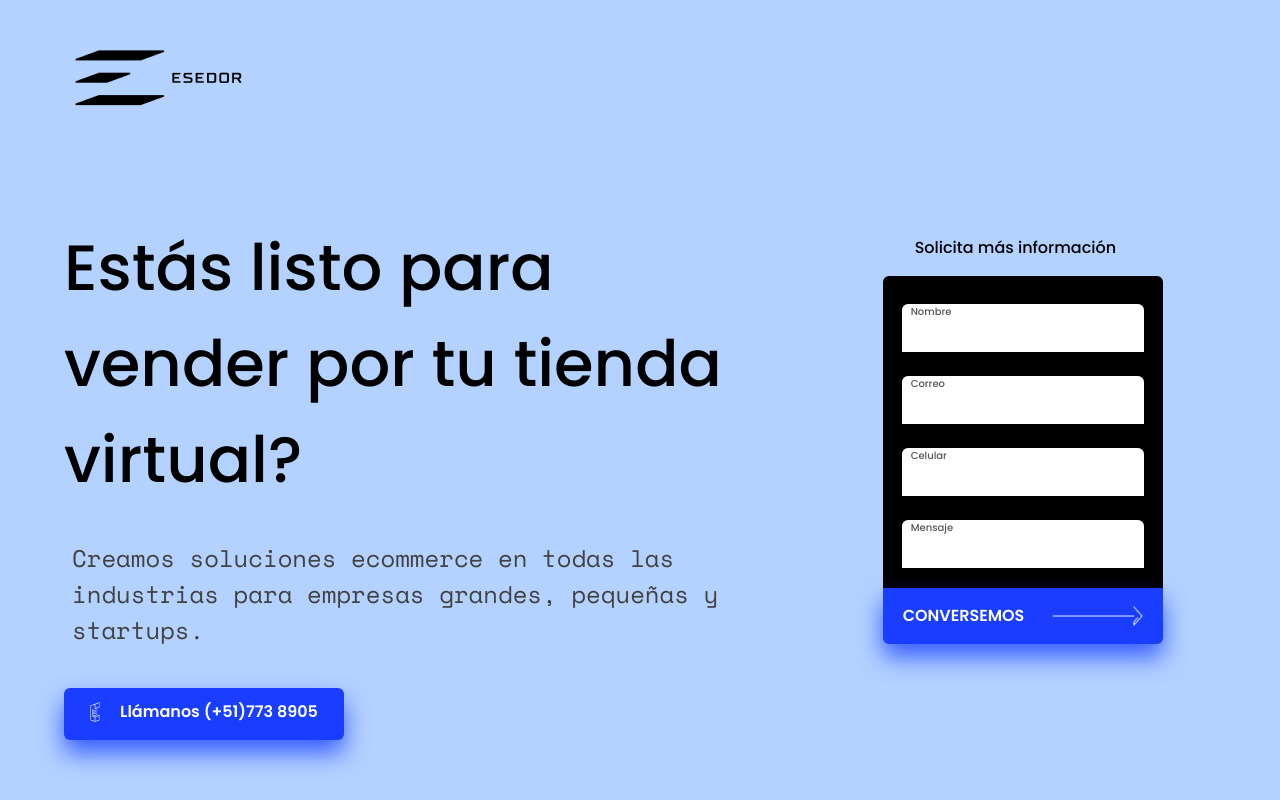
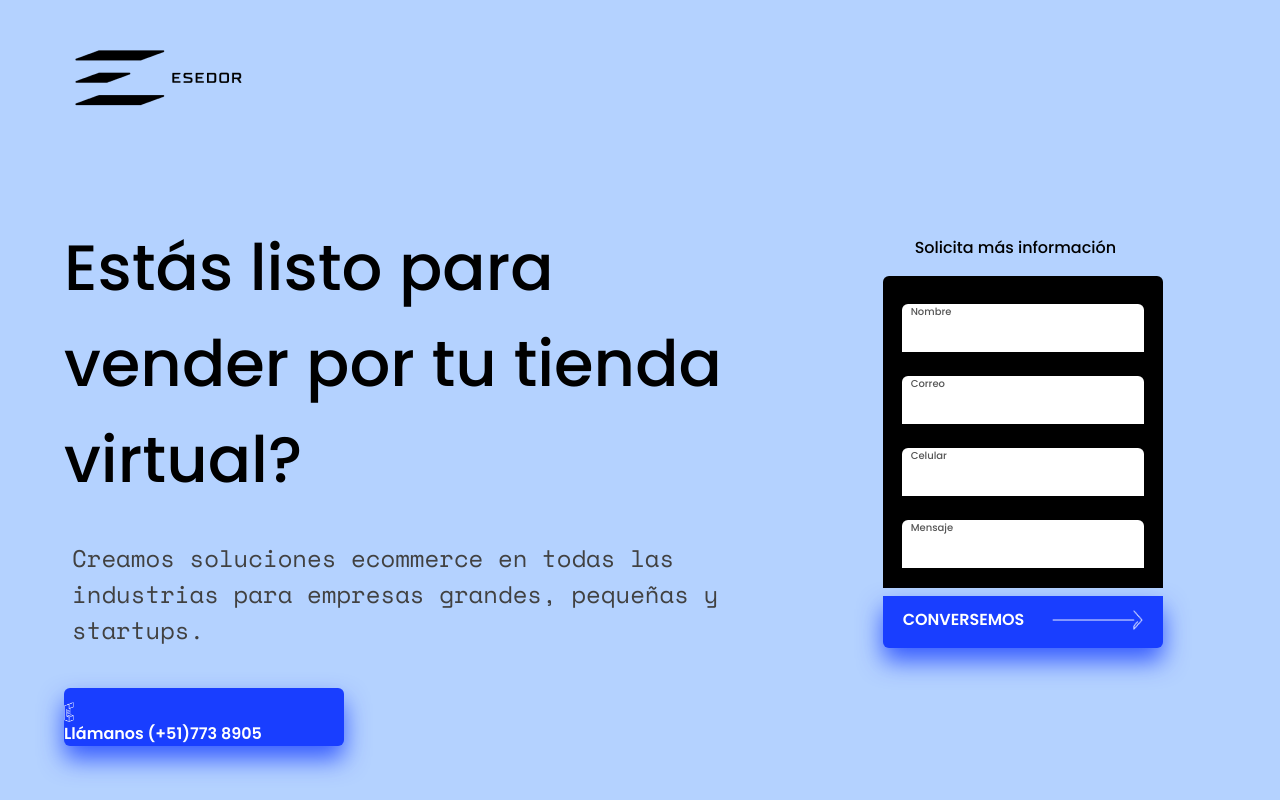
Before and after one commit to ZambranoBeicker/esedor_landingpage-web, a React (Create React App) app: page / in a window 1280 px wide. Shown: the top 800 px of the page. Built offline with nearby package versions, Linux system fonts and the light colour scheme.

Commit message:
Update ArrowCta and adjust recaptcha size

```diff
--- a/src/components/Hero.js
+++ b/src/components/Hero.js
@@ -1,22 +1,5 @@
 import React from 'react';
 import { Link } from 'react-router-dom';
-
-const DynamicFlex = (props)=>{
-
-    let container = null;
-    if(props.flex){
-        container = <div className="flex my-2 max-w-full">{props.children}</div>
-    }else{
-        container = <div className="flex my-2 max-w-full justify-around">{props.children}</div>
-    }
-
-
-    return(
-        <div>
-          {container}
-        </div>
-    )
-}
 
 const InfoParagraph = ({info,textClass = 'text-xs sm:text-sm sm:pr-4 md:p-0  md:text-base lg:text-xl xl:text-2xl md:ml-2 text-gray-secondary', containerClass = 'w-11/12 md:w-full my-3 md:my-5'})=>{
     return(
@@ -40,18 +23,7 @@ const HeroInfo = (props)=>{
 
 const ArrowCta = ({title,adapt,ctaClass = '',src,containerClass = 'bg-black rounded-md',textClass = '', route = "base"})=>{
     let titleImg;
-    const tituloBase = <Link className={"mr-0 font-bold " + ctaClass} to="/gracias">{title}</Link>
-    const tituloGracias = <Link className={"mr-0 font-bold " + ctaClass} to="/">{title}</Link>
-
-    let titulo;
-
-    if(route === "base"){
-      titulo = tituloBase
-    }else if(route === "gracias"){
-      titulo = tituloGracias
-
-    }
-
+    const titulo = <h4 className={"mr-0 font-bold " + ctaClass}> {title}</h4>
 
 
     if(adapt){
@@ -76,15 +48,22 @@ const ArrowCta = ({title,adapt,ctaClass = '',src,containerClass = 'bg-black roun
 
     }
 
+    if(route === "base"){
 
     return (
-        <div id="Link" className={"arrow-container pt-1 text-white sm:mx-auto text-shadow cursor-pointer hover-bg-blue " + containerClass}>
-            <DynamicFlex flex={adapt}>
+            <Link id="link1" to="/gracias" className={"flex my-2 max-w-full arrow-container pt-3 text-white sm:mx-auto text-shadow cursor-pointer hover-bg-blue " + containerClass}>
                 {titleImg}
-            </DynamicFlex>
-        </div>
+            </Link>
         )
+    }else if(route === "gracias"){
+      return (
+            <Link id="link2" to="/" className={"flex my-2 max-w-full arrow-container pt-3 text-white sm:mx-auto text-shadow cursor-pointer hover-bg-blue " + containerClass}>
+                {titleImg}
+            </Link>
+        )
+
     }
+}
 
 const HeroForm = ({formClass, containerForm = "form-container"}) =>{
 
@@ -115,10 +94,10 @@ const data = [
             </div>
           )
         })}
+        <div id="recaptcha_image" className="g-recaptcha" data-sitekey="6LcTh_8UAAAAAOHlUrf8L26iAVs-8AoJR1N4UAkY">
+        </div>
 
       </form>
-        <div className="g-recaptcha" data-sitekey="6LcTh_8UAAAAAOHlUrf8L26iAVs-8AoJR1N4UAkY">
-        </div>
         <ArrowCta title="CONVERSEMOS" src="images/arrow_meet.png" containerClass="bg-blue py-2 pt-2 pl-5 sm:w-56 rounded-b-md" adapt={true} cta="ml-1"/>
     </div>
   )
@@ -137,4 +116,4 @@ const Hero = () =>{
     )
 }
 
-export {Hero,ArrowCta,InfoParagraph,HeroForm}
+export {Hero,ArrowCta,InfoParagraph,HeroForm};
--- a/src/sass/_hero.scss
+++ b/src/sass/_hero.scss
@@ -38,6 +38,13 @@
 
 }
 
+.g-recaptcha{
+  transform: scale(0.85);
+  transform-origin: 0 0;
+  margin-left: auto;
+  margin-right: auto;
+}
+
 
 
 .input-container{
```
